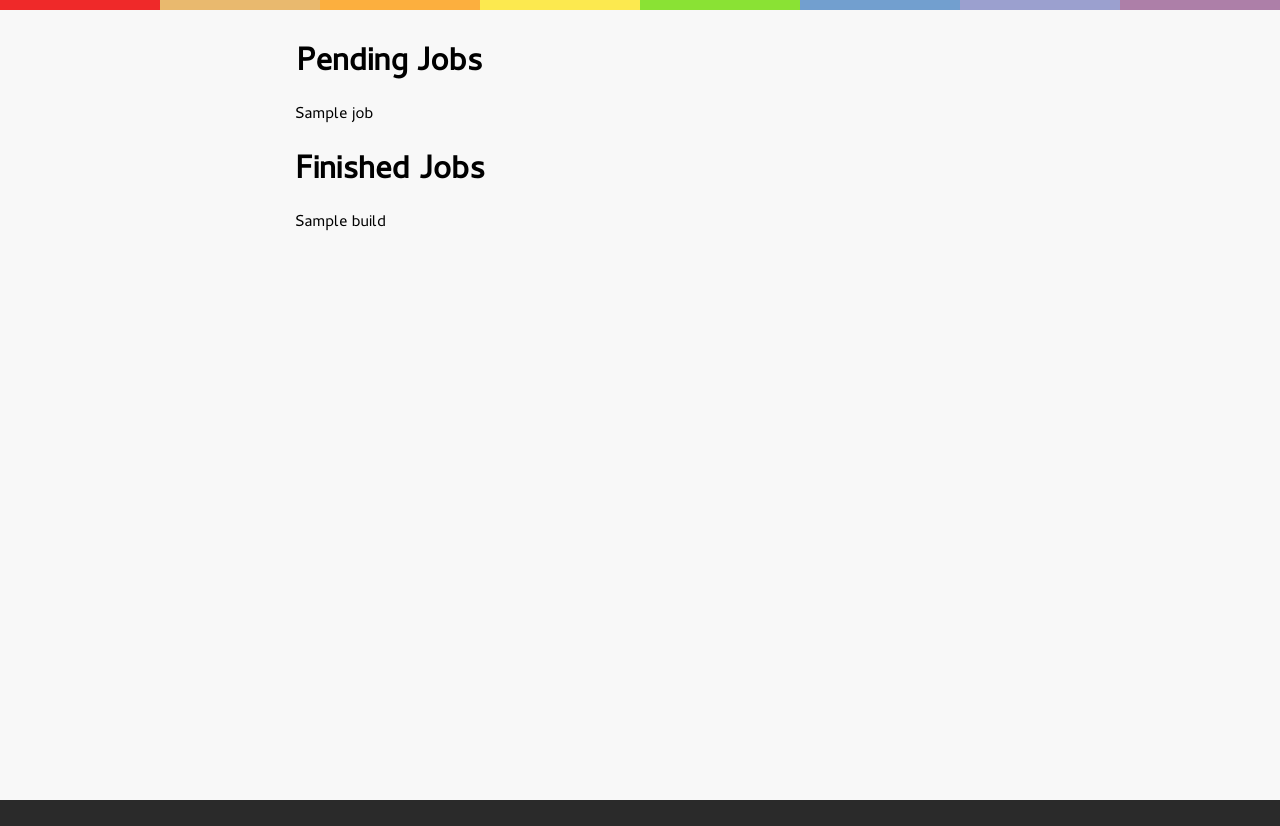
After one commit to paultag/monomoy-old, a Flask app: template site/templates/build.html in a window 1280 px wide. The commit adds this page. Shown: the top 826 px of the page. Run offline with Flask 2, Linux system fonts and the light colour scheme; the template is opened without the code that fills it: most values are stand-ins (such as "Sample title", 1, 10 or a date in 2020); parts of the project's set-up code (start-up, migrations or seed data) failed here and were passed over.

Commit message:
Adding in a build thinger

```diff
--- a/site/app.py
+++ b/site/app.py
@@ -6,6 +6,7 @@ from flask import Flask, render_template
 from monomoy.db import db
 import humanize
 
+from bson.objectid import ObjectId
 
 app = Flask(__name__)
 
@@ -43,6 +44,17 @@ def builders():
     })
 
 
+@app.route("/build/<buildid>")
+def build(buildid=None):
+    builds = db.builds.find({"build": buildid})
+    jobs = db.builds.find({"build": buildid})
+
+    return render_template('build.html', **{
+        "builds": builds,
+        "jobs": jobs
+    })
+
+
 if __name__ == "__main__":
     app.debug = True
     app.run()
--- /dev/null
+++ b/site/templates/build.html
@@ -0,0 +1,13 @@
+ {% extends "base.html" %}
+
+{% block title %}Hello, World{% endblock %}
+{% block main %}
+<h1>Pending Jobs</h1>
+{% for job in jobs %}
+    {{job}}
+{% endfor %}
+<h1>Finished Jobs</h1>
+{% for build in builds %}
+    {{build}}
+{% endfor %}
+{% endblock %}
--- a/site/templates/builds.html
+++ b/site/templates/builds.html
@@ -3,6 +3,6 @@
 {% block title %}Hello, World{% endblock %}
 {% block main %}
 {% for change in changes %}
-    {{change}}
+    <a href = '/build/{{change._id}}' >{{change.source}}/{{change.version}}</a></br />
 {% endfor %}
 {% endblock %}
```
